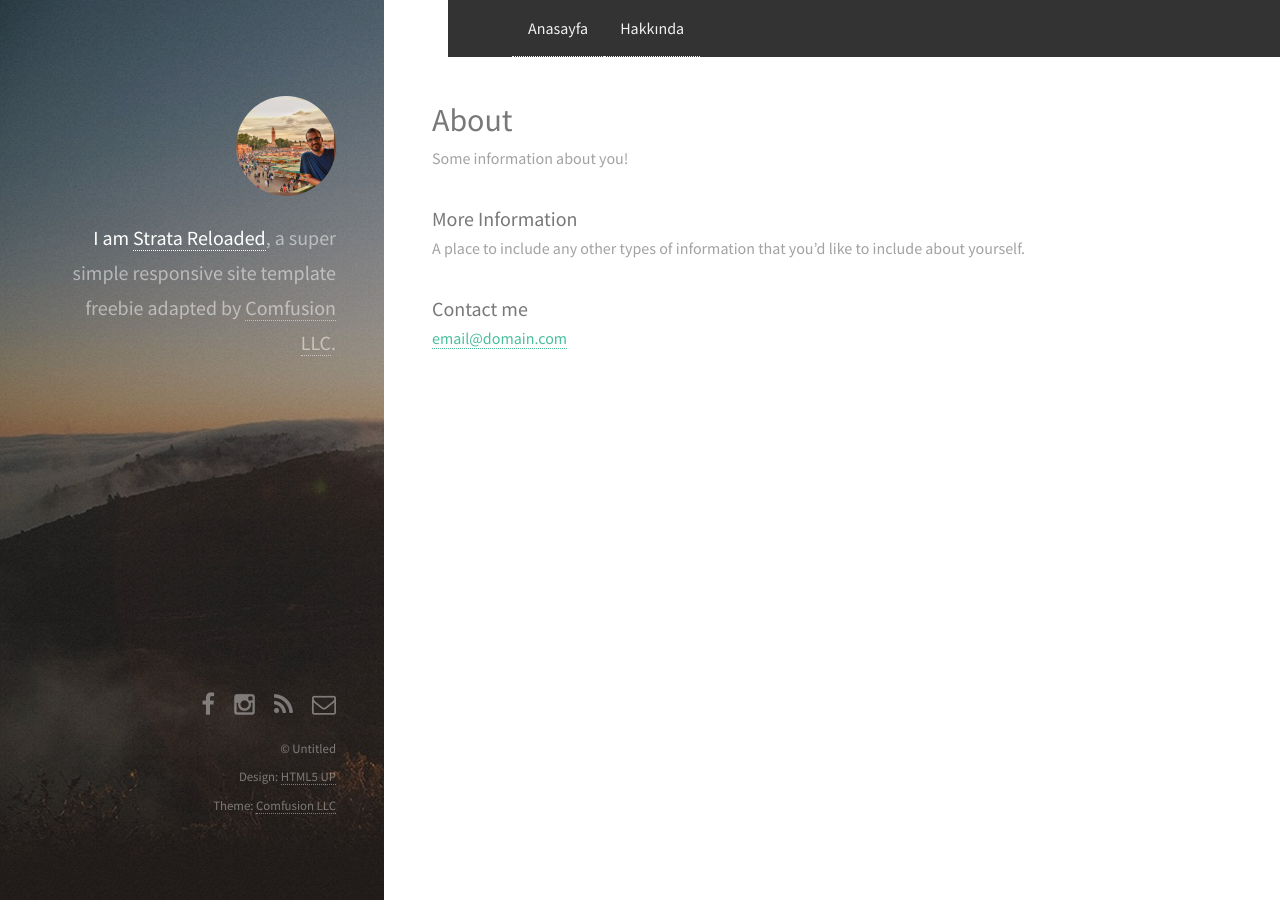
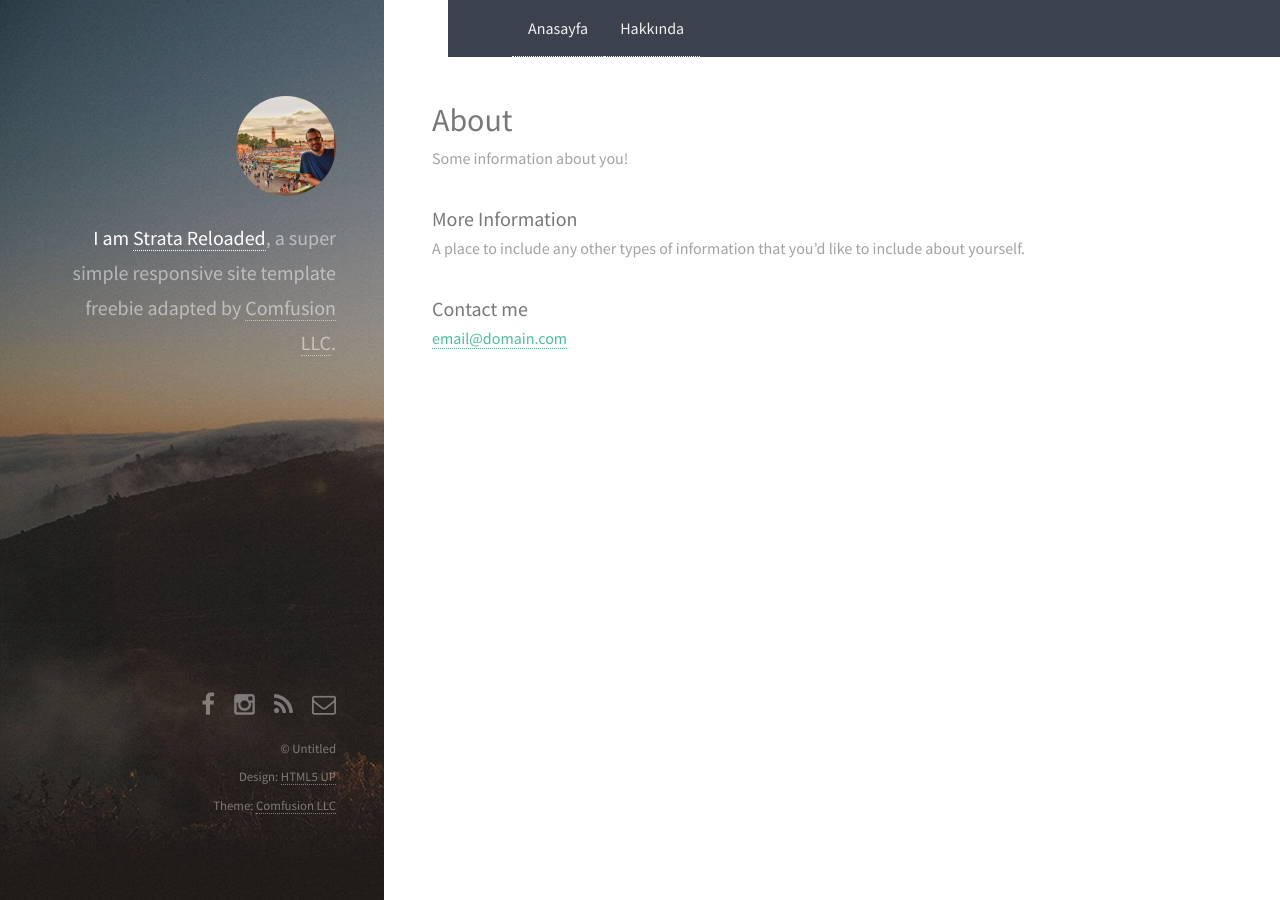
Before and after one commit to bubolumunadi/bubolumunadi.github.io, a Jekyll site: the page built from about.md, in a window 1280 px wide. Built offline with Jekyll 4.4.1, drawn with Linux system fonts in a browser that asks for light colours; nearby versions of some CDN libraries.

Commit message:
Update main.css

```diff
--- a/css/main.css
+++ b/css/main.css
@@ -8,7 +8,7 @@
 }
 .navbar {
     overflow: hidden;
-    background-color: #333;
+    background-color: #3C424D;
     position: fixed; /* Set the navbar to fixed position */
     top: 0; /* Position the navbar at the top of the page */
     width: 100%; /* Full width */
```
